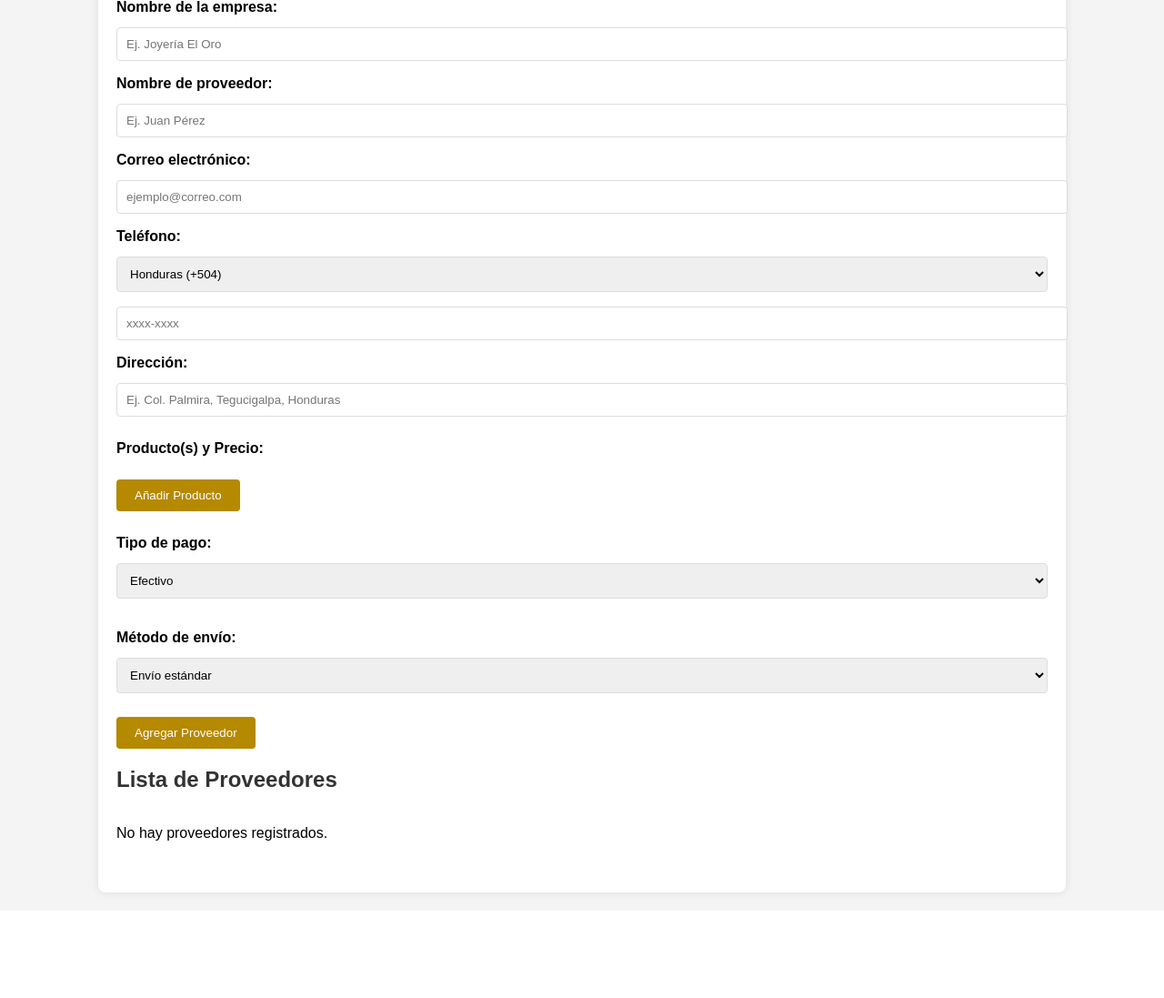
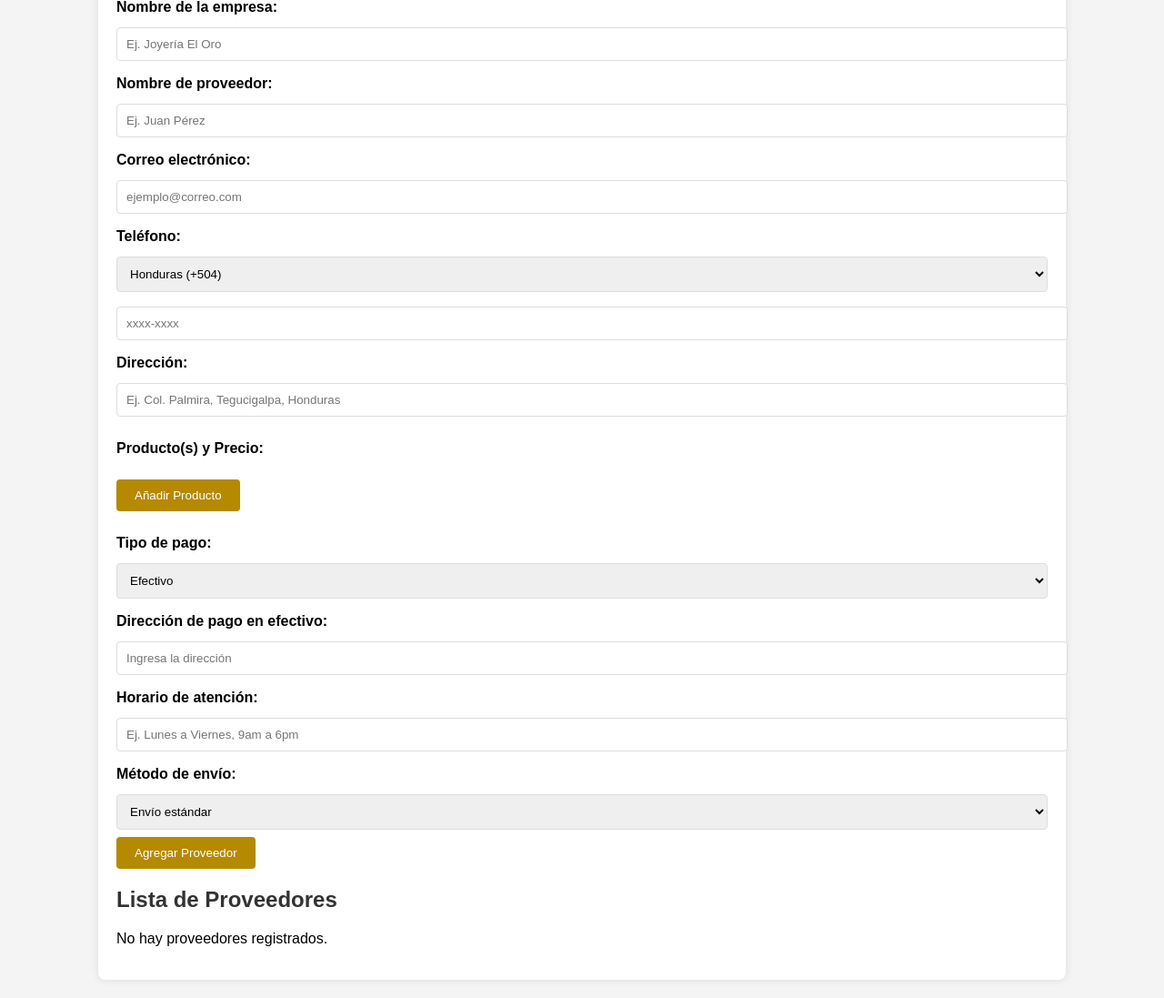
Before and after one commit to jar12a/ProyectoJoyeria, a PHP site: page /Proveedores.php in a window 1280 px wide. Shown: the part 219-1316 px from the top of the page at 91% size. Before the commit the page ends 1207 px from the top, so only its background shows below. Run offline with PHP 8.4, Linux system fonts and the light colour scheme; a stand-in replaces the project's code that opens the database connection.

Commit message:
Update Proveedores.php

```diff
--- a/Proveedores.php
+++ b/Proveedores.php
@@ -1,39 +1,57 @@
 <?php
-session_start();
+include('Conexion/conexion.php');  // Conectar con la base de datos
 
+// Verificar si se ha enviado el formulario
 if ($_SERVER['REQUEST_METHOD'] === 'POST' && isset($_POST['add'])) {
-    // Verificar los datos del formulario
+    // Recoger los datos del formulario
+    $empresa = $_POST['empresa'];
+    $contacto = $_POST['contacto'];
+    $correo = $_POST['correo'];
+    $telefono = $_POST['codigo_pais'] . $_POST['telefono']; // Concatenar código de país y teléfono
+    $direccion = $_POST['direccion'];
     $tipo_pago = $_POST['tipo_pago'];
     $envio = $_POST['envio'];
 
-    // Si el tipo de pago es "Transferencia", hay que verificar también los datos de la transferencia
+    // Aquí puedes agregar los campos específicos del tipo de pago
+    $tipo_pago_data = [];
+
     if ($tipo_pago === 'Transferencia') {
-        $numReferencia = $_POST['numReferencia'];
-        $comprobanteDeposito = $_FILES['comprobanteDeposito'];
-
-        // Procesar el archivo de comprobante de depósito
-        // (Aquí podrías subir el archivo o guardarlo en una carpeta, dependiendo de tu necesidad)
+        $tipo_pago_data['banco'] = $_POST['bancoTransferencia'];
+        $tipo_pago_data['numCuenta'] = $_POST['numCuentaTransferencia'];
+        $tipo_pago_data['nombreTitular'] = $_POST['nombreTitularTransferencia'];
+        $tipo_pago_data['tipoCuenta'] = $_POST['tipoCuentaTransferencia'];
+    } elseif ($tipo_pago === 'Efectivo') {
+        $tipo_pago_data['direccionPagoEfectivo'] = $_POST['direccionPagoEfectivo'];
+        $tipo_pago_data['horarioPagoEfectivo'] = $_POST['horarioPagoEfectivo'];
+    } elseif ($tipo_pago === 'PayPal') {
+        $tipo_pago_data['correoPayPal'] = $_POST['correoPayPal'];
+        $tipo_pago_data['confirmarCuentaPayPal'] = $_POST['confirmarCuentaPayPal'];
     }
 
-    // Guardar los datos del proveedor en la sesión o en una base de datos
-    if (!isset($_SESSION['proveedores'])) {
-        $_SESSION['proveedores'] = [];
+    // Preparar la consulta SQL para insertar en la base de datos
+    $sql = "INSERT INTO proveedores (empresa, contacto, correo, telefono, direccion, tipo_pago, envio, tipo_pago_data)
+            VALUES (?, ?, ?, ?, ?, ?, ?, ?)";
+
+    // Preparar la sentencia
+    $stmt = $conexion->prepare($sql);
+
+    // Convertir los datos del pago en un JSON para guardarlo en la base de datos
+    $tipo_pago_data_json = json_encode($tipo_pago_data);
+
+    // Asociar los parámetros a la sentencia preparada
+    $stmt->bind_param('ssssssss', $empresa, $contacto, $correo, $telefono, $direccion, $tipo_pago, $envio, $tipo_pago_data_json);
+
+    // Ejecutar la consulta
+    if ($stmt->execute()) {
+        echo "Proveedor agregado con éxito.";
+    } else {
+        echo "Error al agregar proveedor: " . $stmt->error;
     }
 
-    $proveedor = [
-        'tipo_pago' => $tipo_pago,
-        'envio' => $envio,
-        // Agregar otros datos aquí como el número de tarjeta o transferencia si es necesario
-    ];
-
-    $_SESSION['proveedores'][] = $proveedor;
-
-    // Redirigir o mostrar un mensaje de éxito
-    echo "Proveedor agregado con éxito";
+    // Cerrar la sentencia
+    $stmt->close();
 }
 ?>
-
-
 
 
 <!DOCTYPE html>
@@ -149,21 +139,72 @@ if ($_SERVER['REQUEST_METHOD'] === 'POST' && isset($_POST['add'])) {
       background-color: #f9f9f9;
       border-radius: 4px;
     }
+    /* Estilos para productos */
+    .producto-container {
+      margin-top: 10px;
+      display: flex;
+      flex-direction: column;
+      align-items: flex-start;
+    }
+    .producto-input {
+      display: flex;
+      align-items: center;
+      margin-top: 10px;
+      margin-bottom: 10px;
+    }
+    .producto-input input {
+      margin-right: 10px;
+    }
+    .btn-eliminar {
+      background-color: #f44336;
+      border: none;
+      color: white;
+      padding: 5px 10px;
+      cursor: pointer;
+      font-size: 16px;
+      border-radius: 50%;
+    }
+    .btn-eliminar:hover {
+      background-color: #d32f2f;
+    }
+    .precio-total {
+      font-weight: bold;
+      color: #4CAF50;
+    }
+    .total-container {
+      display: flex;
+      align-items: center;
+      justify-content: space-between;
+      margin-top: 10px;
+      width: 100%;
+    }
+    #totalVenta {
+      font-weight: bold;
+      color: #000;
+      font-size: 18px;
+    }
   </style>
+
+  <script>
+    function validarFormulario() {
+      // Aquí puedes agregar tus validaciones.
+      // Por ahora, simplemente retorna true para permitir el envío del formulario.
+      return true;
+    }
+  </script>
+
 </head>
 <body>
-
   <header>
     <h1>Gestión de Proveedores - Joyería</h1>
   </header>
-
   <div class="container">
-    <!-- Mostrar mensaje de error -->
+    <!-- Mostrar mensaje de error si existe -->
     <?php if (isset($error_message)): ?>
       <p class="error-message"><?= $error_message ?></p>
     <?php endif; ?>
 
-    <!-- Formulario de Proveedor -->
+    <!-- Formulario de Proveedor en un solo form -->
     <h2>Formulario de Proveedor</h2>
     <form method="POST" action="" onsubmit="return validarFormulario()">
       <label>Nombre de la empresa:</label>
@@ -180,225 +221,64 @@ if ($_SERVER['REQUEST_METHOD'] === 'POST' && isset($_POST['add'])) {
         <option value="+504">Honduras (+504)</option>
         <option value="+1">EE. UU. (+1)</option>
         <option value="+52">México (+52)</option>
-            <!-- Agregar más países según sea necesario -->
       </select>
       <input type="text" name="telefono" id="telefono" placeholder="xxxx-xxxx" oninput="formatearTelefono()" required><br>
 
       <label>Dirección:</label>
       <input type="text" name="direccion" placeholder="Ej. Col. Palmira, Tegucigalpa, Honduras" required><br>
 
-       <script>
-
-// Función para agregar un campo de producto dinámicamente
-function agregarProducto() {
-  const productoInputs = document.getElementById('producto-inputs');
-
-  // Crear el nuevo contenedor para los campos de producto
-  const nuevoProducto = document.createElement('div');
-  nuevoProducto.classList.add('producto-input');
-
-  // Crear los campos de nombre del producto, precio, cantidad, y total
-  nuevoProducto.innerHTML = `
-      <input type="text" name="producto[]" placeholder="Ej. Anillo de oro" required>
-      <input type="number" name="cantidad[]" placeholder="Cantidad" value="1" min="1" oninput="actualizarTotalProducto(this)" required>
-      <input type="text" name="precio_display[]" placeholder="Precio unitario" onblur="formatearPrecio(this)" required>
-      <input type="hidden" name="precio[]" value="">
-      <span>Total: <span class="precio-total">0.00</span></span>
-      <button type="button" onclick="eliminarProducto(this)" class="btn-eliminar">-</button>
-  `;
-
-  // Agregar el nuevo contenedor de producto a la lista de productos
-  productoInputs.appendChild(nuevoProducto);
-
-  // Mantener visible el botón "Añadir Producto"
-  document.getElementById('btnAñadirProducto').style.display = 'inline-block';
-
-  // Actualizar el total de la venta
-  actualizarTotalVenta();
-}
-
-// Función para eliminar un producto
-function eliminarProducto(button) {
-  // Eliminar el contenedor del producto correspondiente
-  const productoContenedor = button.parentElement;
-  productoContenedor.remove();
-
-  // Volver a mostrar el botón "Añadir Producto" si no hay productos
-  if (document.querySelectorAll('.producto-input').length === 0) {
-    document.getElementById('btnAñadirProducto').style.display = 'inline-block';
-  }
-
-  // Actualizar el total de la venta
-  actualizarTotalVenta();
-}
-
-// Función para formatear el precio a moneda hondureña
-function formatearPrecio(input) {
-  let valorLimpio = input.value.replace(/[^\d.]/g, ''); // Limpiar caracteres no numéricos
-  let numero = parseFloat(valorLimpio);
-
-  if (!isNaN(numero)) {
-    // Actualizar el valor oculto (para enviar el precio real)
-    let hiddenInput = input.nextElementSibling;
-    if (hiddenInput && hiddenInput.type === "hidden") {
-      hiddenInput.value = numero;
-    }
-
-    // Formatear el input visible a moneda hondureña
-    input.value = numero.toLocaleString('es-HN', {
-      style: 'currency',
-      currency: 'HNL',
-      minimumFractionDigits: 2,
-      maximumFractionDigits: 2
-    });
-
-    // Actualizar el total del precio
-    actualizarTotalProducto(input);
-  }
-}
-
-// Función para actualizar el total de cada producto (cantidad * precio)
-function actualizarTotalProducto(input) {
-  const cantidad = input.parentElement.querySelector('input[name="cantidad[]"]').value;
-  const precioUnitario = parseFloat(input.parentElement.querySelector('input[name="precio[]"]').value) || 0;
-  const total = cantidad * precioUnitario;
-
-  // Actualizar el total mostrado en la interfaz
-  const precioTotal = input.parentElement.querySelector('.precio-total');
-  precioTotal.textContent = total.toLocaleString('es-HN', {
-    style: 'currency',
-    currency: 'HNL',
-    minimumFractionDigits: 2,
-    maximumFractionDigits: 2
-  });
-
-  // Actualizar el total de la venta
-  actualizarTotalVenta();
-}
-
-// Función para actualizar el total de la venta (suma de todos los productos)
-function actualizarTotalVenta() {
-  let totalVenta = 0;
-
-  // Sumar todos los precios de los productos
-  const productos = document.querySelectorAll('.producto-input');
-  productos.forEach(producto => {
-    const totalProducto = parseFloat(producto.querySelector('.precio-total').textContent.replace(/[^\d.-]/g, '')) || 0;
-    totalVenta += totalProducto;
-  });
-
-  // Mostrar el total de la venta
-  document.getElementById('totalVenta').textContent = totalVenta.toLocaleString('es-HN', {
-    style: 'currency',
-    currency: 'HNL',
-    minimumFractionDigits: 2,
-    maximumFractionDigits: 2
-  });
-}
-
-
-</script>
-
-<style>
-  /* Estilo para los productos y el botón de eliminar */
-  .producto-input {
-    display: flex;
-    align-items: center;
-    margin-bottom: 10px;
-  }
-
-  .producto-input input {
-    margin-right: 10px;
-  }
-
-  .btn-eliminar {
-    background-color: #f44336; /* Color rojo */
-    border: none;
-    color: white;
-    padding: 5px 10px;
-    cursor: pointer;
-    font-size: 16px;
-    border-radius: 50%;
-  }
-
-  .btn-eliminar:hover {
-    background-color: #d32f2f;
-  }
-
-  .precio-total {
-    font-weight: bold;
-    color: #4CAF50; /* Verde */
-  }
-
-  /* Estilo para el contenedor de productos y total */
-  .producto-container {
-    display: flex;
-    flex-direction: column;
-    align-items: flex-start;
-  }
-
-  .producto-inputs {
-    margin-bottom: 20px;
-  }
-
-  .total-container {
-    display: flex;
-    align-items: center;
-    justify-content: space-between;
-    margin-top: 10px;
-    width: 100%;
-  }
-
-  #totalVenta {
-    font-weight: bold;
-    color: #000;
-    font-size: 18px;
-  }
-</style>
-
       <div class="producto-container">
         <label>Producto(s) y Precio:</label>
         <div id="producto-inputs">
           <div class="producto-input">
-      <!-- Aquí se agregarán los productos -->
+            <!-- Aquí se agregarán los productos dinámicamente -->
           </div>
         </div>
         <button type="button" onclick="agregarProducto()" id="btnAñadirProducto">Añadir Producto</button>
+      </div>
       <br>
-<!-- Contenido adicional como Tipo de pago, método de envío, etc. -->
 
       <label>Tipo de pago:</label>
       <select name="tipo_pago" id="tipoPago" required onchange="mostrarCamposPago()">
         <option value="Efectivo">Efectivo</option>
-  <option value="Tarjeta">Tarjeta</option>
         <option value="Transferencia">Transferencia Bancaria</option>
+        <option value="PayPal">Depósito en PayPal</option>
       </select><br>
 
-<!-- Espacios dinámicos para cada tipo de pago -->
-<div id="camposTarjeta" style="display: none;">
-  <label for="numTarjeta">Número de Tarjeta:</label>
-  <input type="text" name="numTarjeta" id="numTarjeta" placeholder="Número de tarjeta" required><br>
-
-  <label for="fechaExp">Fecha de Expiración:</label>
-  <input type="text" name="fechaExp" id="fechaExp" placeholder="MM/AA" required><br>
-
-  <label for="cvv">CVV:</label>
-  <input type="text" name="cvv" id="cvv" placeholder="CVV" required><br>
+      <!-- Campos dinámicos para cada tipo de pago -->
+      <div id="camposEfectivo" style="display: none;">
+        <label for="direccionPagoEfectivo">Dirección de pago en efectivo:</label>
+        <input type="text" name="direccionPagoEfectivo" id="direccionPagoEfectivo" placeholder="Ingresa la dirección" required><br>
+        <label for="horarioPagoEfectivo">Horario de atención:</label>
+        <input type="text" name="horarioPagoEfectivo" id="horarioPagoEfectivo" placeholder="Ej. Lunes a Viernes, 9am a 6pm" required><br>
       </div>
 
       <div id="camposTransferencia" style="display: none;">
-  <p><strong>Cuentas Bancarias Ficticias:</strong></p>
-  <ul>
-    <li><strong>Banco Atlántida</strong>: 123-456-7890</li>
-    <li><strong>BAC Credomatic</strong>: 987-654-3210</li>
-    <li><strong>Ficohsa</strong>: 555-666-7777</li>
-  </ul>
+        <label for="bancoTransferencia">Selecciona el banco:</label>
+        <select name="bancoTransferencia" id="bancoTransferencia" required>
+          <option value="Banco Atlántida">Banco Atlántida</option>
+          <option value="BAC Credomatic">BAC Credomatic</option>
+          <option value="Ficohsa">Ficohsa</option>
+        </select><br>
+        <label for="numCuentaTransferencia">Número de cuenta bancaria:</label>
+        <input type="text" name="numCuentaTransferencia" id="numCuentaTransferencia" placeholder="Número de cuenta" required><br>
+        <label for="nombreTitularTransferencia">Nombre del titular de la cuenta:</label>
+        <input type="text" name="nombreTitularTransferencia" id="nombreTitularTransferencia" placeholder="Nombre completo" required><br>
+        <label for="tipoCuentaTransferencia">Tipo de cuenta:</label>
+        <select name="tipoCuentaTransferencia" id="tipoCuentaTransferencia" required>
+          <option value="Corriente">Corriente</option>
+          <option value="Ahorros">Ahorros</option>
+        </select><br>
+      </div>
 
-  <label for="numReferencia">Número de Referencia:</label>
-  <input type="text" name="numReferencia" id="numReferencia" placeholder="Número de referencia" required><br>
-
-  <label for="comprobanteDeposito">Comprobante de Depósito:</label>
-  <input type="file" name="comprobanteDeposito" id="comprobanteDeposito" required><br>
+      <div id="camposPayPal" style="display: none;">
+        <label for="correoPayPal">Correo electrónico de PayPal:</label>
+        <input type="email" name="correoPayPal" id="correoPayPal" placeholder="email@paypal.com" required><br>
+        <label for="confirmarCuentaPayPal">Confirmación de cuenta PayPal:</label>
+        <select name="confirmarCuentaPayPal" id="confirmarCuentaPayPal" required>
+          <option value="Verificada">Verificada</option>
+          <option value="No verificada">No verificada</option>
+        </select><br>
       </div>
 
       <label>Método de envío:</label>
@@ -430,63 +311,102 @@ function actualizarTotalVenta() {
   </div>
 
   <script>
-  // Función para formatear el teléfono (sin cambios)
-  function formatearTelefono() {
-    const telefonoInput = document.getElementById('telefono');
-    const codigoPais = document.getElementById('codigo_pais').value;
-    let telefono = telefonoInput.value.replace(/[^\d]/g, '');
-    if (codigoPais === "+504" && telefono.length > 4) {
-      telefono = telefono.replace(/(\d{4})(\d{4})/, '$1-$2');
-    } else if (codigoPais === "+1" && telefono.length > 6) {
-      telefono = telefono.replace(/(\d{3})(\d{3})(\d{4})/, '$1-$2-$3');
-    } else if (codigoPais === "+52" && telefono.length > 4) {
-      telefono = telefono.replace(/(\d{4})(\d{4})/, '$1-$2');
-    }
-    telefonoInput.value = telefono;
+    // Función para agregar un producto dinámicamente
+    function agregarProducto() {
+      const productoInputs = document.getElementById('producto-inputs');
+      const nuevoProducto = document.createElement('div');
+      nuevoProducto.classList.add('producto-input');
+      nuevoProducto.innerHTML = `
+          <input type="text" name="producto[]" placeholder="Ej. Anillo de oro" required>
+          <input type="number" name="cantidad[]" placeholder="Cantidad" value="1" min="1" oninput="actualizarTotalProducto(this)" required>
+          <input type="text" name="precio_display[]" placeholder="Precio unitario" onblur="formatearPrecio(this)" required>
+          <input type="hidden" name="precio[]" value="">
+          <span>Total: <span class="precio-total">0.00</span></span>
+          <button type="button" onclick="eliminarProducto(this)" class="btn-eliminar">-</button>
+      `;
+      productoInputs.appendChild(nuevoProducto);
+      document.getElementById('btnAñadirProducto').style.display = 'inline-block';
+      actualizarTotalVenta();
     }
 
-  // Función para formatear el precio a moneda hondureña al perder el foco
+    // Función para eliminar un producto
+    function eliminarProducto(button) {
+      const productoContenedor = button.parentElement;
+      productoContenedor.remove();
+      if (document.querySelectorAll('.producto-input').length === 0) {
+        document.getElementById('btnAñadirProducto').style.display = 'inline-block';
+      }
+      actualizarTotalVenta();
+    }
+
+    // Función para formatear el precio a moneda hondureña
     function formatearPrecio(input) {
-    let valorLimpio = input.value.replace(/[^\d.]/g, ''); // Limpiar caracteres no numéricos
+      let valorLimpio = input.value.replace(/[^\d.]/g, '');
       let numero = parseFloat(valorLimpio);
-
       if (!isNaN(numero)) {
-      // Actualizar el valor oculto (para enviar el precio real)
         let hiddenInput = input.nextElementSibling;
         if (hiddenInput && hiddenInput.type === "hidden") {
           hiddenInput.value = numero;
         }
-
-      // Formatear el input visible a moneda hondureña
         input.value = numero.toLocaleString('es-HN', {
           style: 'currency',
           currency: 'HNL',
           minimumFractionDigits: 2,
           maximumFractionDigits: 2
         });
+        actualizarTotalProducto(input);
       }
     }
 
-  // Función para mostrar los campos de pago dinámicamente según la selección
+    // Función para actualizar el total de cada producto (cantidad * precio)
+    function actualizarTotalProducto(input) {
+      const cantidad = input.parentElement.querySelector('input[name="cantidad[]"]').value;
+      const precioUnitario = parseFloat(input.parentElement.querySelector('input[name="precio[]"]').value) || 0;
+      const total = cantidad * precioUnitario;
+      const precioTotal = input.parentElement.querySelector('.precio-total');
+      precioTotal.textContent = total.toLocaleString('es-HN', {
+        style: 'currency',
+        currency: 'HNL',
+        minimumFractionDigits: 2,
+        maximumFractionDigits: 2
+      });
+      actualizarTotalVenta();
+    }
+
+    // Función para actualizar el total de la venta
+    function actualizarTotalVenta() {
+      let totalVenta = 0;
+      const productos = document.querySelectorAll('.producto-input');
+      productos.forEach(producto => {
+        const totalProducto = parseFloat(producto.querySelector('.precio-total').textContent.replace(/[^\d.-]/g, '')) || 0;
+        totalVenta += totalProducto;
+      });
+      document.getElementById('totalVenta').textContent = totalVenta.toLocaleString('es-HN', {
+        style: 'currency',
+        currency: 'HNL',
+        minimumFractionDigits: 2,
+        maximumFractionDigits: 2
+      });
+    }
+
+    // Función para mostrar los campos de pago según la selección
     function mostrarCamposPago() {
       const tipoPago = document.getElementById('tipoPago').value;
+      document.getElementById('camposEfectivo').style.display = 'none';
+      document.getElementById('camposTransferencia').style.display = 'none';
+      document.getElementById('camposPayPal').style.display = 'none';
 
-    // Ocultar todos los campos
-    document.getElementById('camposTarjeta').style.display = 'none';
-    document.getElementById('camposTransferencia').style.display = 'none';
-
-    // Mostrar solo los campos correspondientes al tipo de pago seleccionado
-    if (tipoPago === 'Tarjeta') {
-      document.getElementById('camposTarjeta').style.display = 'block';
+      if (tipoPago === 'Efectivo') {
+        document.getElementById('camposEfectivo').style.display = 'block';
       } else if (tipoPago === 'Transferencia') {
         document.getElementById('camposTransferencia').style.display = 'block';
+      } else if (tipoPago === 'PayPal') {
+        document.getElementById('camposPayPal').style.display = 'block';
       }
     }
 
-  // Llamar a la función al cargar la página para asegurarse de que los campos estén bien inicializados
+    // Inicializar campos de pago al cargar la página
     document.addEventListener('DOMContentLoaded', mostrarCamposPago);
   </script>
-
-
 </body>
 </html>
```
Also changed, not shown: other parts of Proveedores.php (+11 -38 lines). Lines whose indentation alone changed are shown as unchanged.
